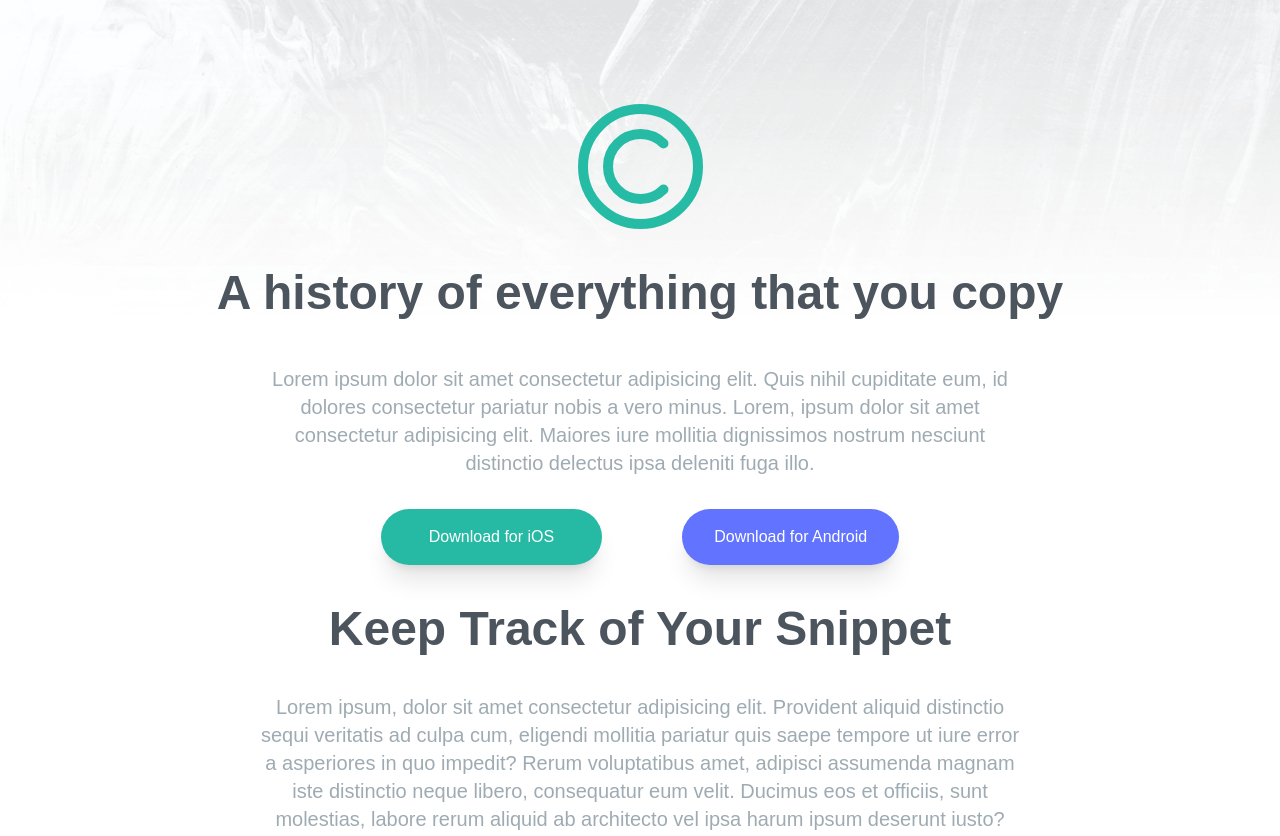
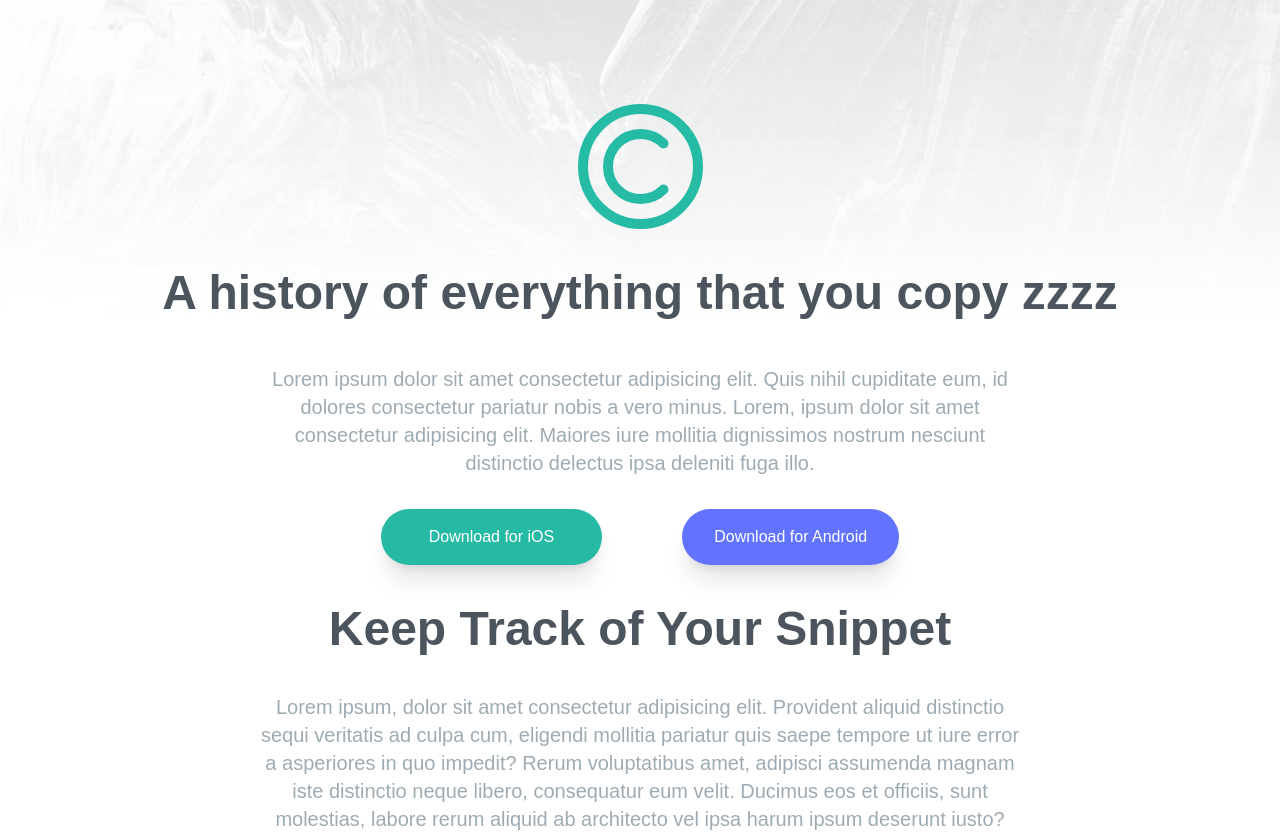
Before and after one commit to samiulfahad/frontend-tailwindcss-project-1, a website: page index.html in a window 1280 px wide. Shown: the top 836 px of the page. Drawn offline with Linux system fonts and the light colour scheme; a web font is replaced by a local one.

Commit message:
Initial commit

```diff
--- a/index.html
+++ b/index.html
@@ -15,7 +15,7 @@
         <div class="max-w-6xl mx-auto text-center mb-10 px-10 pt-16">
             <img src="./images/logo.svg" alt="" class="mx-auto my-10">
             <h3 class="text-4xl font-bold text-darkGrayishBlue md:text-5xl">
-                A history of everything that you copy
+                A history of everything that you copy zzzz
             </h3>
             <p class="max-w-3xl text-lg mx-auto text-grayishBlue md:mt-12 mt-8 md:text-xl">
                 Lorem ipsum dolor sit amet consectetur adipisicing elit. Quis nihil cupiditate eum, id dolores consectetur pariatur nobis a vero minus. Lorem, ipsum dolor sit amet consectetur adipisicing elit. Maiores iure mollitia dignissimos nostrum nesciunt distinctio delectus ipsa deleniti fuga illo.
```
